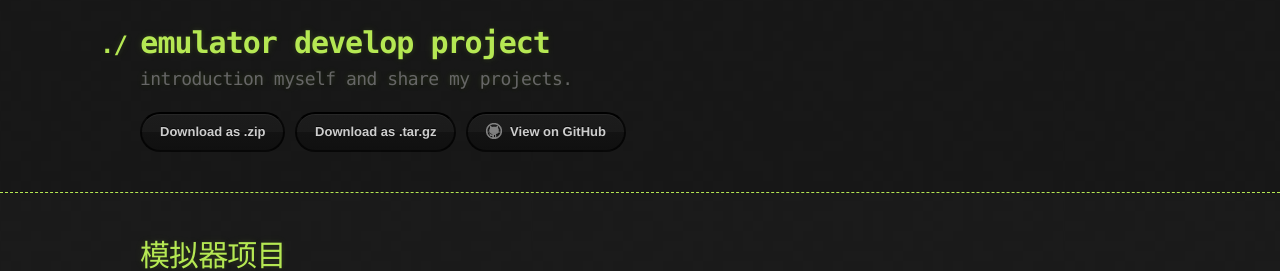
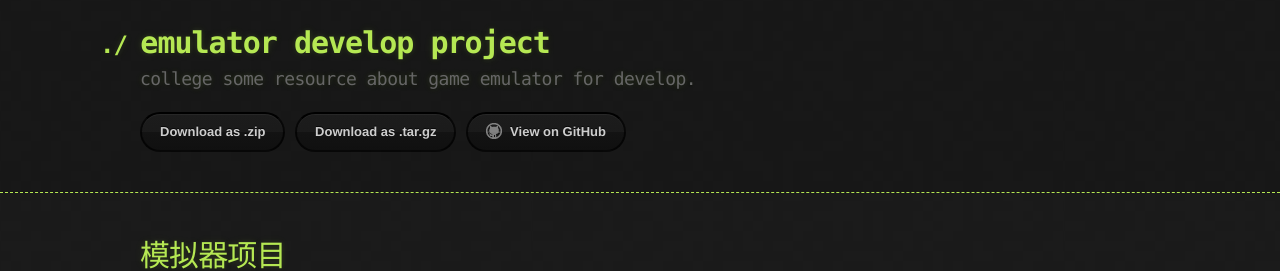
Before and after one commit to jinjiacun123/jinjiacun123.github.io, a Jekyll site: the page built from index.md, in a window 1280 px wide. Shown: the top 271 px of the page. Built offline with Jekyll 4.4.1, drawn with Linux system fonts in a browser that asks for light colours; our own code applies the rules of GitHub Pages for plain Markdown files.

Commit message:
更新 _config.yml

```diff
--- a/_config.yml
+++ b/_config.yml
@@ -1,5 +1,5 @@
 title: emulator develop project
-description: introduction myself and share my projects.
+description: college some resource about game emulator for develop.
 show_downloads: true
 google_analytics:
 theme: jekyll-theme-hacker
```
